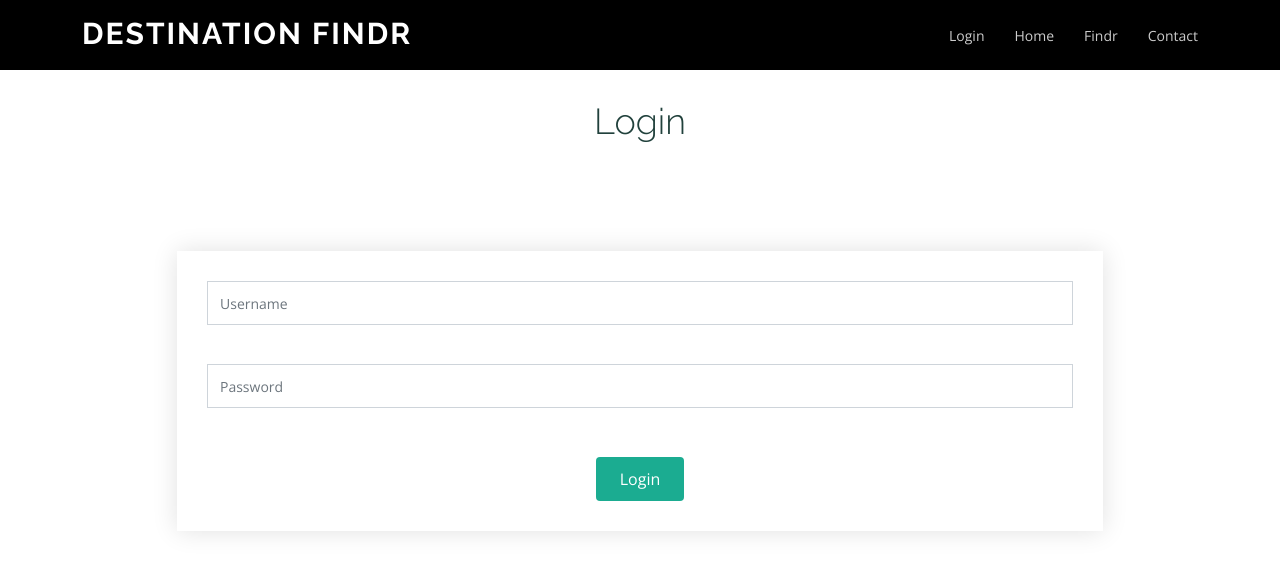
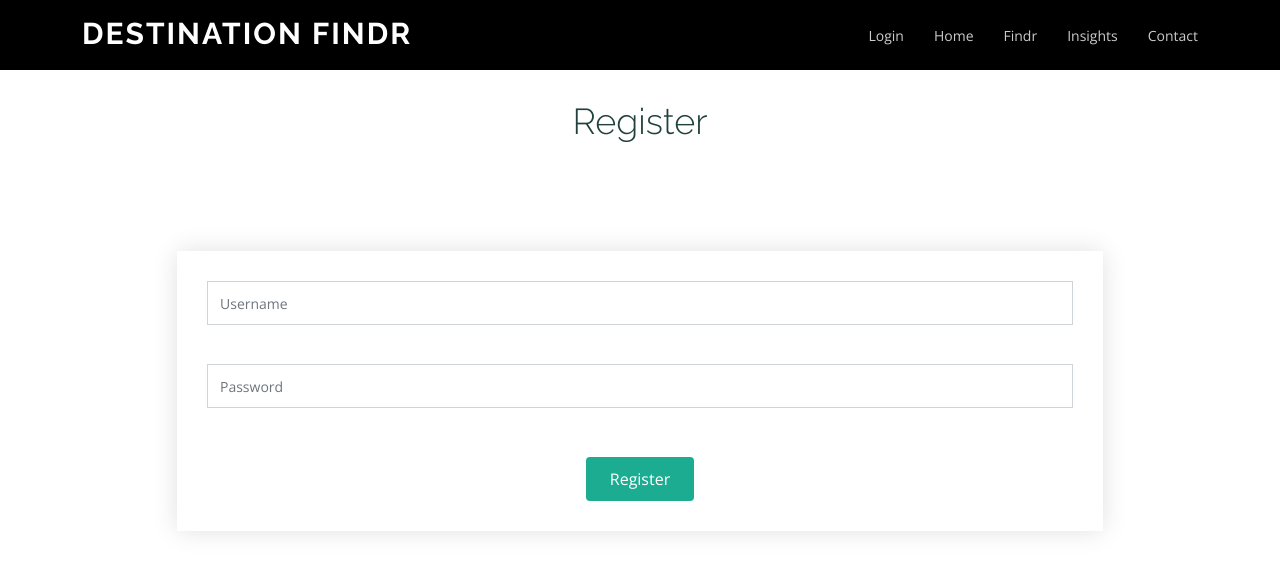
Before and after one commit to ACS-AP/Destinationfindr, a Flask app: page / in a window 1280 px wide. Shown: the top 573 px of the page. Run offline with Flask 2, Linux system fonts and the light colour scheme; some libraries are stand-ins or nearby versions.

Commit message:
templates

```diff
--- a/app.py
+++ b/app.py
@@ -26,7 +26,8 @@ def login():
 def userlogin():
     if request.method=='GET':
         session['username']=request.form['username']
-        return render_template('index.html')
+        flash('You are logged in', 'error')
+        return redirect(url_for('login'))
     elif request.method=='POST':
         user = {
         'username': request.form.get('username'),
@@ -36,7 +37,8 @@ def userlogin():
         session['username']=request.form['username']
         print(user)
         user_obj = users.find_one({'username': session['username']})
-        return render_template('index.html')
+        flash(f'You Have Successfully Registered', 'error')
+        return redirect(url_for('login'))
 
 
 
@@ -102,42 +104,39 @@ def contact():
     return render_template('contact.html')
 
 
-
-@app.route('/donate')
-def charity_index():
+@app.route('/insights')
+def insight_index():
     donates=list(donations.find())
     for i in range(len(donates)):
-      donates[i]['amount'] = float(donates[i]['amount'])
+      donates[i]['amount'] = str(donates[i]['amount'])
     donates.sort(key=lambda x: x['date'], reverse=False)
     user_obj = users.find_one({'username': session['username']})
-    return render_template("charity_index.html", donations=donates, user_obj=user_obj, user=user_obj)
+    return render_template("insights.html", donations=donates, user_obj=user_obj, user=user_obj)
 
 
 
-@app.route('/donations/new')
-def donation_new():
-    return render_template('donations_new.html')
-
+@app.route('/insights/new')
+def insights_new():
+    return render_template('insights_new.html')
 
 
 @app.route('/donations', methods=['POST'])
 def donation_submit():
     donation = {
-        'name': request.form.get('charity-name'),
+        'name': request.form.get('destination-name'),
         'amount': request.form.get('amount'),
-        'date': request.form.get('date'),
+        'date': request.form.get('date')
       }
     donations.insert_one(donation)
-    return redirect(url_for('charity_index'))
-
+    return redirect(url_for('insight_index'))
 
 
 @app.route('/donations/<donation_id>/remove', methods=['POST'])
 def donation_del(donation_id):
     donations.delete_one({'_id': ObjectId(donation_id)})
-    return redirect(url_for('charity_index'))
+    return redirect(url_for('insight_index'))
 
 
 
 if __name__ == '__main__':
-    app.run(debug=True, port=4000)
+    app.run(debug=True, port=3000)
--- a/templates/contact.html
+++ b/templates/contact.html
@@ -7,6 +7,7 @@
       <div class="section-title" style="margin-top: 20px;">
         <h2>Contact</h2>
         <p>We will get back to you as soon as possible. Thanks</p>
+
       </div>
 
       <div class="row no-gutters justify-content-center" data-aos="fade-up">
--- a/templates/donations_show.html
+++ b/templates/donations_show.html
@@ -1,6 +1,6 @@
 <h1 class="mb-5">Donation</h1>
 
-<div class="row">
+<div class="row" style="color: black;">
   {% for donation in donations %}
   <div class="row">
     <div class="col-2 mb-5 text-center">
@@ -9,8 +9,9 @@
     <div class="col-4 mb-5 text-center">
       <h2>{{ donation.name }}</h2>
     </div>
+
     <div class="col-2 mb-5 text-center">
-      <small>{{ donation.amount }}</small>
+      <h1>{{ donation.amount }}</h1>
     </div>
   </div>
   {% endfor %}
--- a/templates/findr.html
+++ b/templates/findr.html
@@ -31,6 +31,7 @@
         <li><a class="nav-link scrollto" href="/">Login</a></li>
         <li><a class="nav-link scrollto" href="index">Home</a></li>
         <li><a class="nav-link scrollto" href="findr">Findr</a></li>
+        <li><a class="nav-link scrollto" href="insights">Insights</a></li>
         <li><a class="nav-link scrollto " href="contact">Contact</a></li>
     </nav>
 
@@ -53,7 +54,7 @@
             <img src="/static/img/ice.jpg" class="img-fluid" alt="">
             <div class="portfolio-info">
               <h4>Iceland</h4>
-              <p>Continental Road (ONLY THIS ONE WORKS FOR NOW)</p>
+              <p>Continental Road</p>
               <div class="portfolio-links">
                 <a href="/static/img/ice.jpg" data-gallery="portfolioGallery" class="portfolio-lightbox" title="App 1"><i class="bx bx-plus"></i></a>
                 <a href="iceland" title="More Details"><i class="bx bxs-like bx-fade-right-hover"></i></a>
--- a/templates/index.html
+++ b/templates/index.html
@@ -5,7 +5,7 @@
 
   <section id="hero" class="d-flex flex-column justify-content-center align-items-center">
     <div class="container text-center text-md-left" data-aos="fade-up">
-      <h1>Welcome to Destination Findr</h1>
+      <h1>Welcome to Destination Findr, {{ user_obj.username }}!</h1>
       <h2>We Help Optimize your Travel Experience</h2>
       <a href="findr" class="btn-get-started scrollto">Get Started Now</a>
     </div>
--- a/templates/donations_new.html
+++ b/templates/insights_new.html
@@ -1,8 +1,8 @@
 {% extends 'base.html' %} {% block content %}
 <form method="POST" action="/donations">
   <div>{% include 'partials/donation_form.html' %}</div>
-  <div class="form-group">
-    <button class="btn btn-primary m-4" type="submit">Add Donation</button>
+  <div class="form-group" style="margin-left: 22px;">
+    <button class="btn btn-primary m-4" type="submit">Add Insight</button>
   </div>
 </form>
 {% endblock %}
--- a/templates/login.html
+++ b/templates/login.html
@@ -1,31 +1,15 @@
 {% extends 'base.html' %}
 
 {% block content %}
-
-  <header id="header" class="fixed-top d-flex align-items-center">
-    <div class="container d-flex justify-content-between">
-
-      <div class="logo">
-        <h1><a href="index">Destination Findr</a></h1>
-
-      </div>
-
-      <nav id="navbar" class="navbar">
-        <ul>
-          <li><a class="nav-link scrollto" href="/">Login</a></li>
-          <li><a class="nav-link scrollto" href="index">Home</a></li>
-          <li><a class="nav-link scrollto" href="findr">Findr</a></li>
-          <li><a class="nav-link scrollto " href="contact">Contact</a></li>
-      </nav>
-
-    </div>
-  </header>
 
   <section id="contact" class="contact">
     <div class="container">
 
       <div class="section-title" style="margin-top: 40px;">
-        <h2>Login</h2>
+        <h2>Register</h2>
+        {% for mesg in get_flashed_messages() %}
+        <h1 style="color: black;">{{ mesg }}</h1>
+        {% endfor %}
 
       </div>
 
@@ -47,7 +31,7 @@
               <input type="text" class="form-control" name = "password" placeholder="Password" required>
             </div>
 
-            <div class="text-center" style="margin-top: 25px;"><button type="submit">Login</button></div>
+            <div class="text-center" style="margin-top: 25px;"><button type="submit">Register</button></div>
           </form>
         </div>
 
--- a/templates/partials/navbar.html
+++ b/templates/partials/navbar.html
@@ -22,8 +22,9 @@
               <li><a class="nav-link scrollto" href="/">Login</a></li>
               <li><a class="nav-link scrollto" href="index">Home</a></li>
               <li><a class="nav-link scrollto" href="findr">Findr</a></li>
+              <li><a class="nav-link scrollto" href="insights">Insights</a></li>
               <li><a class="nav-link scrollto " href="contact">Contact</a></li>
-              <li><a class="nav-link scrollto " href="donate">Donate</a></li>
+
           </nav>
 
         </div>
```
Also changed, not shown: templates/charity_index.html (deleted, +0 -37 lines), templates/comment.html (deleted, +0 -7 lines), templates/iceland.html (+0 -12 lines), templates/insights.html (added, +41 -0 lines), templates/partials/donation_form.html (+8 -6 lines).
